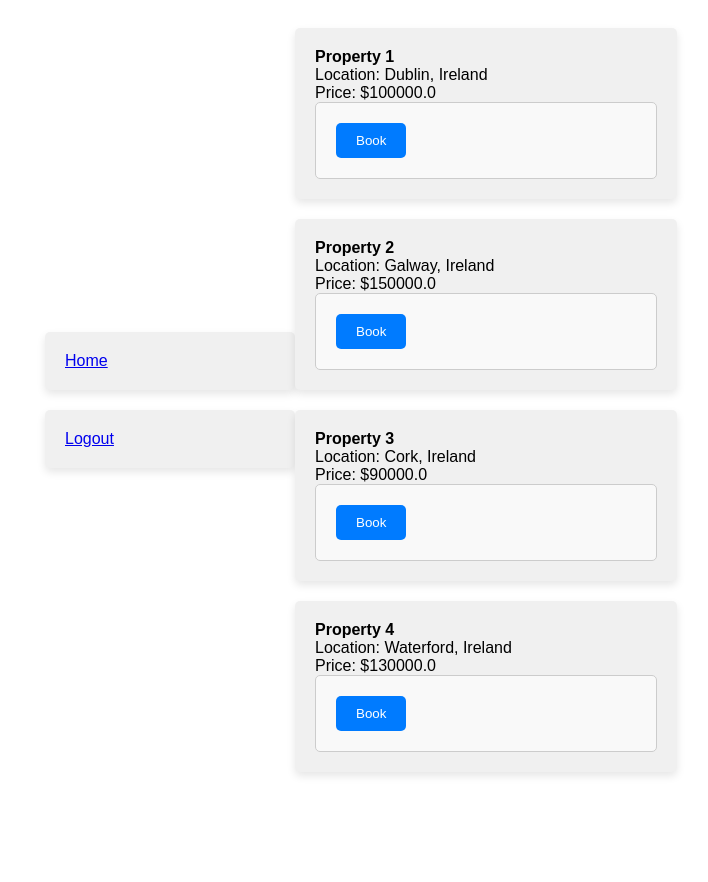
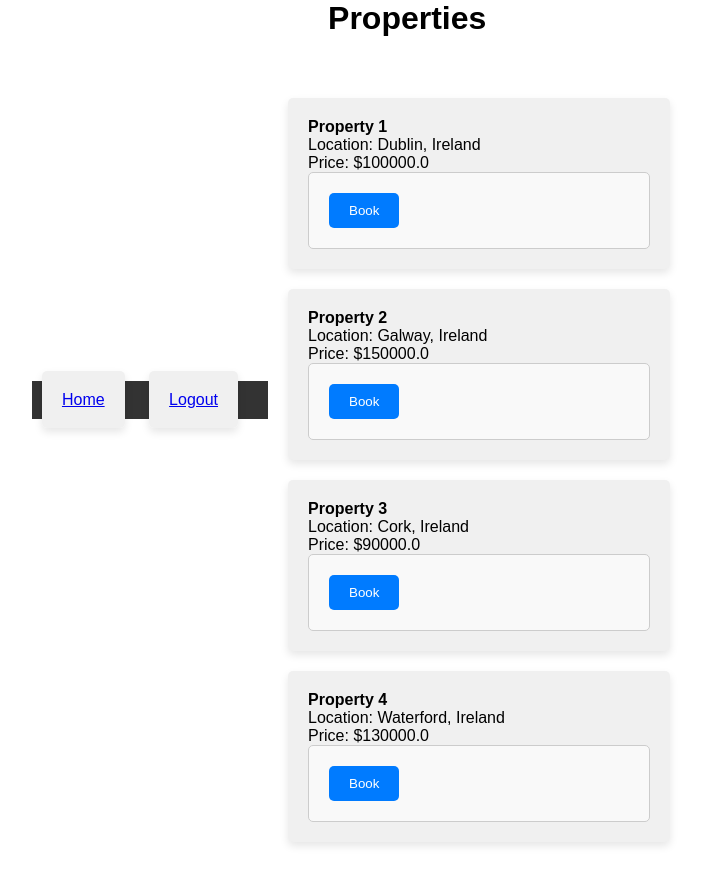
Before and after one commit to allenanto/B9IS123_2324_TMD2, a Flask app: template templates/index.html in a window 1280 px wide. Shown: the whole page, without its empty margins (279-987 px from the left). Before the commit the page ends 776 px from the top, so only its background shows below. Run offline with Flask 3, Linux system fonts and the light colour scheme; the template is opened without the code that fills it: values that come from a table or form of the project are taken from there, others are empty.

Commit message:
Updating index page CSS

```diff
--- a/static/styles.css
+++ b/static/styles.css
@@ -7,19 +7,6 @@ body {
     height: 100vh;
     margin: 0;
   }
-
-  button {
-    background-color: #007bff; /* Button background color */
-    color: #fff; /* Button text color */
-    border: none;
-    padding: 10px 20px; /* Button padding */
-    border-radius: 5px; /* Rounded corners */
-    cursor: pointer;
-}
-
-button:hover {
-    background-color: #0056b3; /* Button hover background color */
-}
 
 form {
     width: 300px;
@@ -138,22 +125,65 @@ p {
     margin-right: 5%;
 }
 
+/* Reset default browser styles */
+body {
+    font-family: Arial, sans-serif;
+    margin: 0;
+    padding: 0;
+}
+
+nav {
+    background-color: #333; /* Navbar background color */
+    color: #fff; /* Navbar text color */
+    padding: 10px; /* Navbar padding */
+}
+
+nav ul {
+    list-style-type: none;
+    margin: 0;
+    padding: 0;
+}
+
+nav ul li {
+    display: inline; /* Display navbar items inline */
+    margin-right: 20px; /* Add space between navbar items */
+}
+
+/* Style the tiles */
+.content {
+    display: flex; /* Use flexbox for layout */
+    flex-direction: column; /* Arrange content in a column */
+    align-items: flex-start; /* Align content to the start */
+    padding: 20px;
+}
+
+h1.log {
+    text-align: center;
+}
+
 ul {
     margin: 0;
     padding: 0;
     list-style-type: none;
 }
 
-/* Style the tiles */
-ul {
-    display: grid;
-    grid-template-columns: repeat(auto-fill, minmax(250px, 1fr)); /* Create a responsive grid with minimum item width of 250px */
-    grid-gap: 20px; /* Add space between tiles */
-}
-
-li {
+ul li {
     background-color: #f0f0f0; /* Tile background color */
     padding: 20px; /* Padding inside each tile */
     border-radius: 5px; /* Rounded corners */
     box-shadow: 0 4px 8px rgba(0, 0, 0, 0.1); /* Add shadow */
+    margin-bottom: 20px; /* Add space between tiles */
 }
+
+button {
+    background-color: #007bff; /* Button background color */
+    color: #fff; /* Button text color */
+    border: none;
+    padding: 10px 20px; /* Button padding */
+    border-radius: 5px; /* Rounded corners */
+    cursor: pointer;
+}
+
+button:hover {
+    background-color: #0056b3; /* Button hover background color */
+}
--- a/templates/index.html
+++ b/templates/index.html
@@ -10,6 +10,8 @@
 <body>
     {% include 'navbar.html' %}
 
+    <div class="content">
+        <h1 class="log">Properties</h1>
         <ul>
             {% for property in properties %}
                 <li>
@@ -22,5 +24,6 @@
                 </li>
             {% endfor %}
         </ul>
+    </div>
 </body>
 </html>
```
Lines whose indentation alone changed are shown as unchanged.
